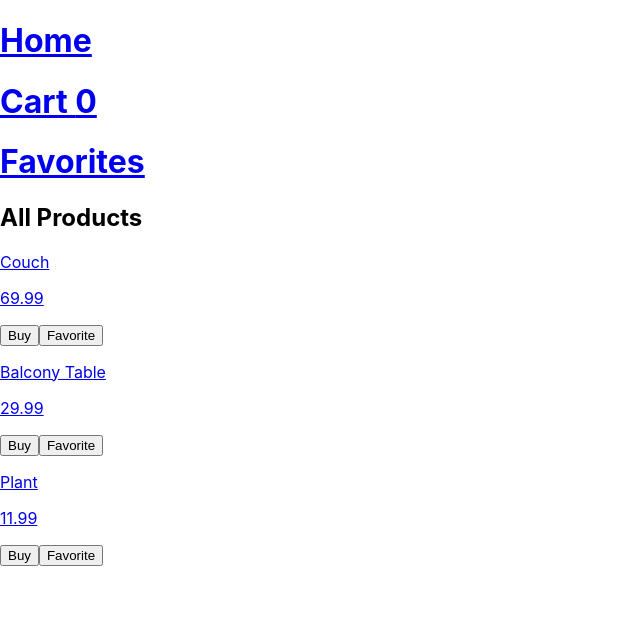
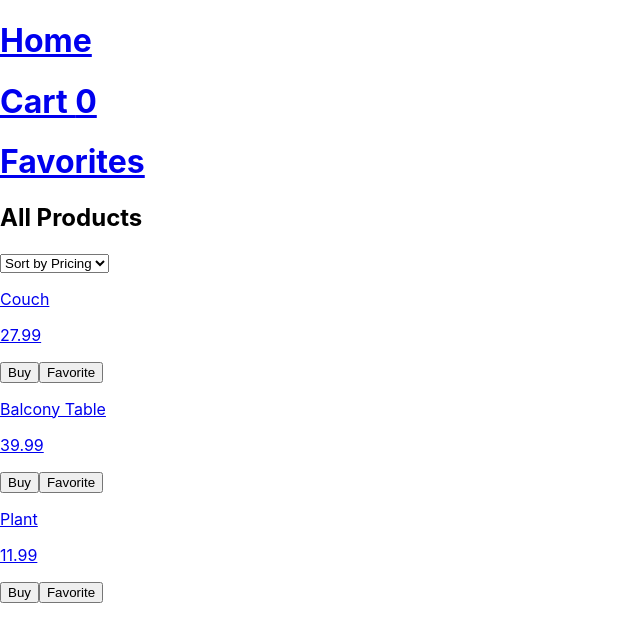
Before and after one commit to chrisalxlng/sneakr., a React (Create React App) app: page /products in a window 1280 px wide. Shown: the top 642 px of the page, without its empty margins (0-640 px from the left). Built offline with nearby package versions, Linux system fonts and the light colour scheme.

Commit message:
added sorting in ProductCardContainer

```diff
--- a/src/components/ProductCardContainer.jsx
+++ b/src/components/ProductCardContainer.jsx
@@ -1,11 +1,65 @@
-import React from "react";
+import React, { Component } from "react";
 import ProductCard from "./ProductCard";
 
-function ProductCardContainer(props) {
-    const { products, onOpenPopup, onFavorite } = props;
+class ProductCardContainer extends Component {
+    constructor(props) {
+        super(props);
+        this.state = {
+            products: props.products,
+            onOpenPopup: props.onOpenPopup,
+            onFavorite: props.onFavorite,
+        };
+    }
+
+    handleSort = (event) => {
+        // Assigning the selected value for sorting the array
+        const sortBy = event.target.value;
+
+        // Copying products from current state
+        const products = [...this.state.products];
+
+        // Declaring the sortValue
+        let sortValue;
+
+        // Defining the sortValue
+        if (sortBy === "ascending") sortValue = 1;
+        else if (sortBy === "descending") sortValue = -1;
+
+        // Sorting the products array in regards to sortValue
+        products.sort((prev, next) => {
+            if (prev.price > next.price) return sortValue;
+            else if (prev.price < next.price) return -sortValue;
+            else return 0;
+        });
+
+        // Setting the new state
+        this.setState({
+            products: products,
+        });
+    };
+
+    render() {
+        const { products, onOpenPopup, onFavorite } = this.state;
 
         return (
             <div>
+                <select
+                    onChange={this.handleSort}
+                    name="sort"
+                    id="sort-select"
+                    defaultValue="default"
+                >
+                    <option disabled value="default">
+                        Sort by Pricing
+                    </option>
+                    <option key="sort-pricing-ascending" value="ascending">
+                        Ascending
+                    </option>
+                    <option key="sort-pricing-descending" value="descending">
+                        Descending
+                    </option>
+                    ))
+                </select>
                 {products.map((item) => {
                     return (
                         <ProductCard
@@ -19,5 +73,6 @@ function ProductCardContainer(props) {
             </div>
         );
     }
+}
 
 export default ProductCardContainer;
--- a/src/components/ProductsOverview.jsx
+++ b/src/components/ProductsOverview.jsx
@@ -10,7 +10,6 @@ class ProductsOverview extends Component {
             categorie: props.categorie,
             onIncrementProduct: props.onIncrementProduct,
             onFavorite: props.onFavorite,
-            product: props.products[0],
             showPopup: false,
         };
     }
--- a/src/data/products.json
+++ b/src/data/products.json
@@ -2,14 +2,14 @@
     {
         "id": 0,
         "name": "Couch",
-        "price": 69.99,
+        "price": 27.99,
         "colors": ["Black", "White", "Brown", "Red", "Blue", "Green"],
         "categories": ["Furniture", "Living Room"]
     },
     {
         "id": 1,
         "name": "Balcony Table",
-        "price": 29.99,
+        "price": 39.99,
         "colors": ["Black", "White", "Brown"],
         "categories": ["Furniture", "Balcony Furniture"]
     },
```
Lines whose indentation alone changed are shown as unchanged.
